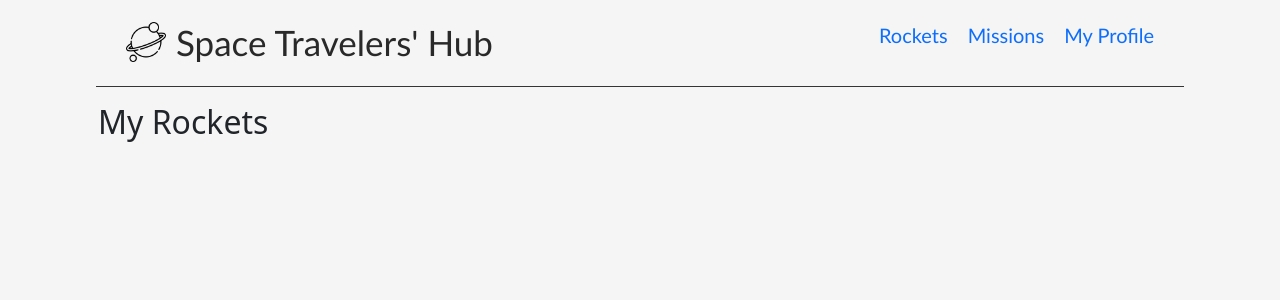
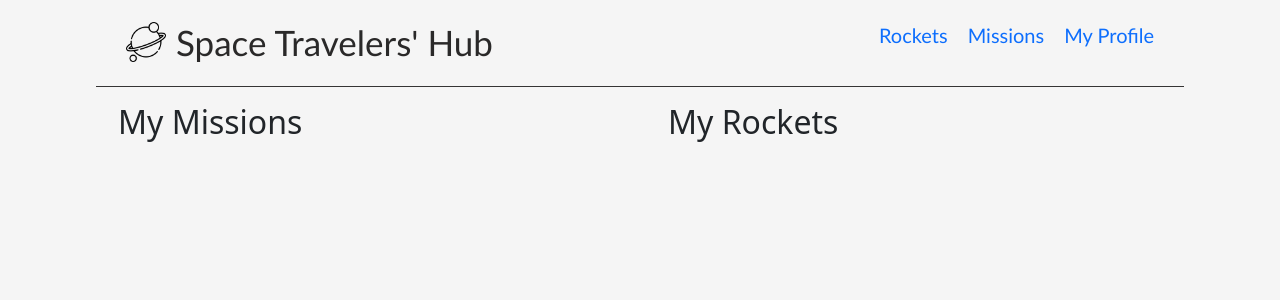
Before and after one commit to emhamza/Space-X, a React (Vite) app: page /profile in a window 1280 px wide. Shown: the top 300 px of the page. Built offline with nearby package versions, Linux system fonts and the light colour scheme.

Commit message:
Add joined missions to profile page

```diff
--- a/src/components/MyProfile/MyProfile.jsx
+++ b/src/components/MyProfile/MyProfile.jsx
@@ -1,28 +1,46 @@
-import { useSelector } from 'react-redux';
-import './MyProfile.scss';
+import { useSelector } from "react-redux";
+import "./MyProfile.scss";
 
 const MyProfile = () => {
   const { rockets } = useSelector((store) => store.rockets);
-  console.log(rockets);
+  const { missions } = useSelector((store) => store.mission);
+
   const reservedRockets = rockets.filter((rocket) => rocket.reserved === true);
+  const joinedMissions = missions.filter((mission) => mission.joined === true);
 
   const renderRocket = () => (
-    <table className='rocket-table'>
+    <table className="rocket-table">
       {reservedRockets.map((res) => (
         <tr className="table-r" key={res.id}>
-          <p className='p-3'>
-            {res.rocket_name}
-          </p>
+          <p className="p-3">{res.rocket_name}</p>
+        </tr>
+      ))}
+    </table>
+  );
+
+  const renderMissions = () => (
+    <table className="rocket-table">
+      {joinedMissions.map((mission) => (
+        <tr className="table-r" key={mission.mission_id}>
+          <p className="p-3">{mission.mission_name}</p>
         </tr>
       ))}
     </table>
   );
 
   return (
-    <div className="container-md">
-      <div className='p-3'>
-        <h2>My Rockets</h2>
-        {reservedRockets.length > 0 && renderRocket()}
+    <div style={{ display: "flex", paddingLeft: 90, paddingRight: 90 }}>
+      <div className="container-md">
+        <div className="p-3">
+          <h2>My Missions</h2>
+          {joinedMissions.length > 0 && renderMissions()}
+        </div>
+      </div>
+      <div className="container-md">
+        <div className="p-3">
+          <h2>My Rockets</h2>
+          {reservedRockets.length > 0 && renderRocket()}
+        </div>
       </div>
     </div>
   );
--- a/src/components/MyProfile/MyProfile.scss
+++ b/src/components/MyProfile/MyProfile.scss
@@ -1,6 +1,7 @@
 .rocket-table {
   width: 50%;
   height: 10vh;
+  margin-top: 25px;
 }
 
 .table-r {
--- a/src/redux/missionSlice/missionsSlice.js
+++ b/src/redux/missionSlice/missionsSlice.js
@@ -41,10 +41,19 @@ export const missionsSlice = createSlice({
     },
   },
   extraReducers: (builder) => {
-    builder.addCase(getMissions.fulfilled, (state, action) => {
+    builder.addCase(getMissions.fulfilled, (state, { payload }) => {
       state.Loading = false;
       state.error = null;
-      state.missions = action.payload;
+      const filteredMissions = [];
+      payload.map((mission) =>
+        filteredMissions.push({
+          mission_id: mission.mission_id,
+          mission_name: mission.mission_name,
+          description: mission.description,
+          joined: false,
+        })
+      );
+      state.missions = filteredMissions;
     });
     builder.addCase(getMissions.rejected, (state, action) => {
       state.Loading = false;
```
